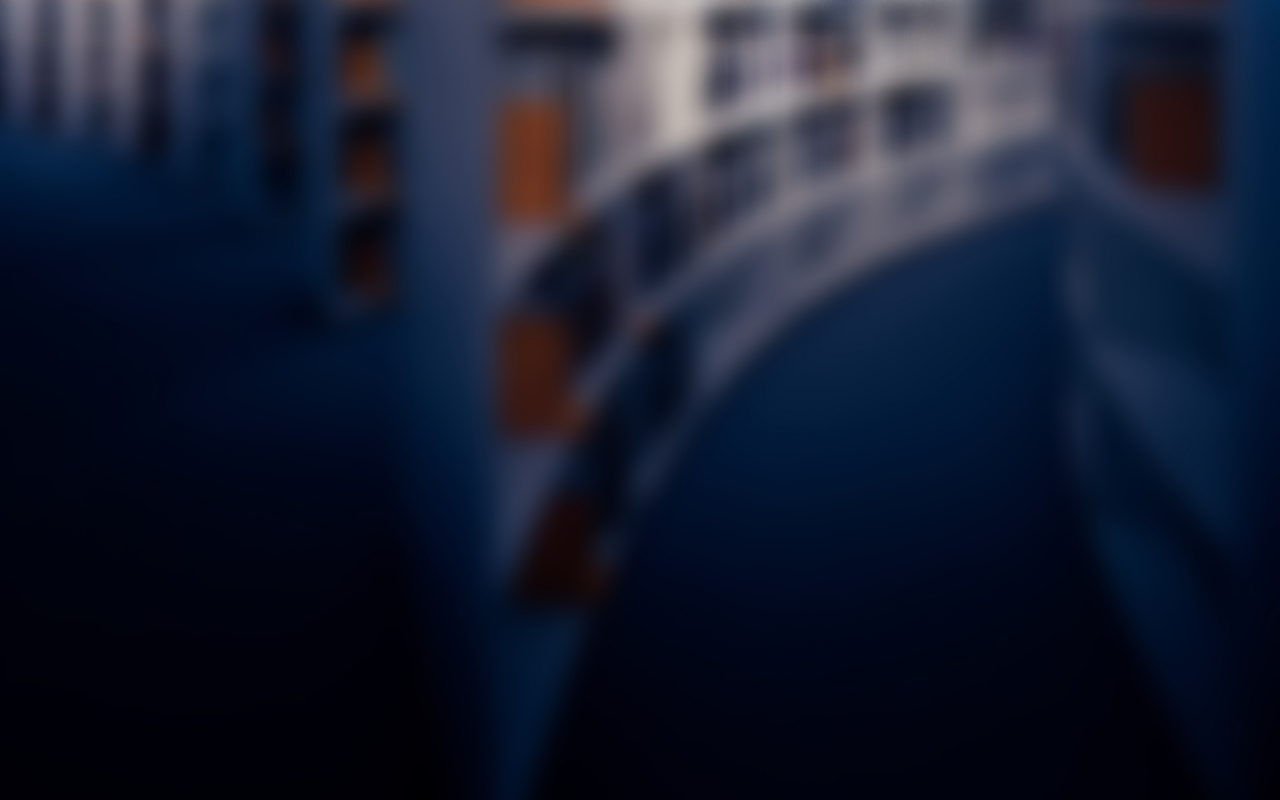
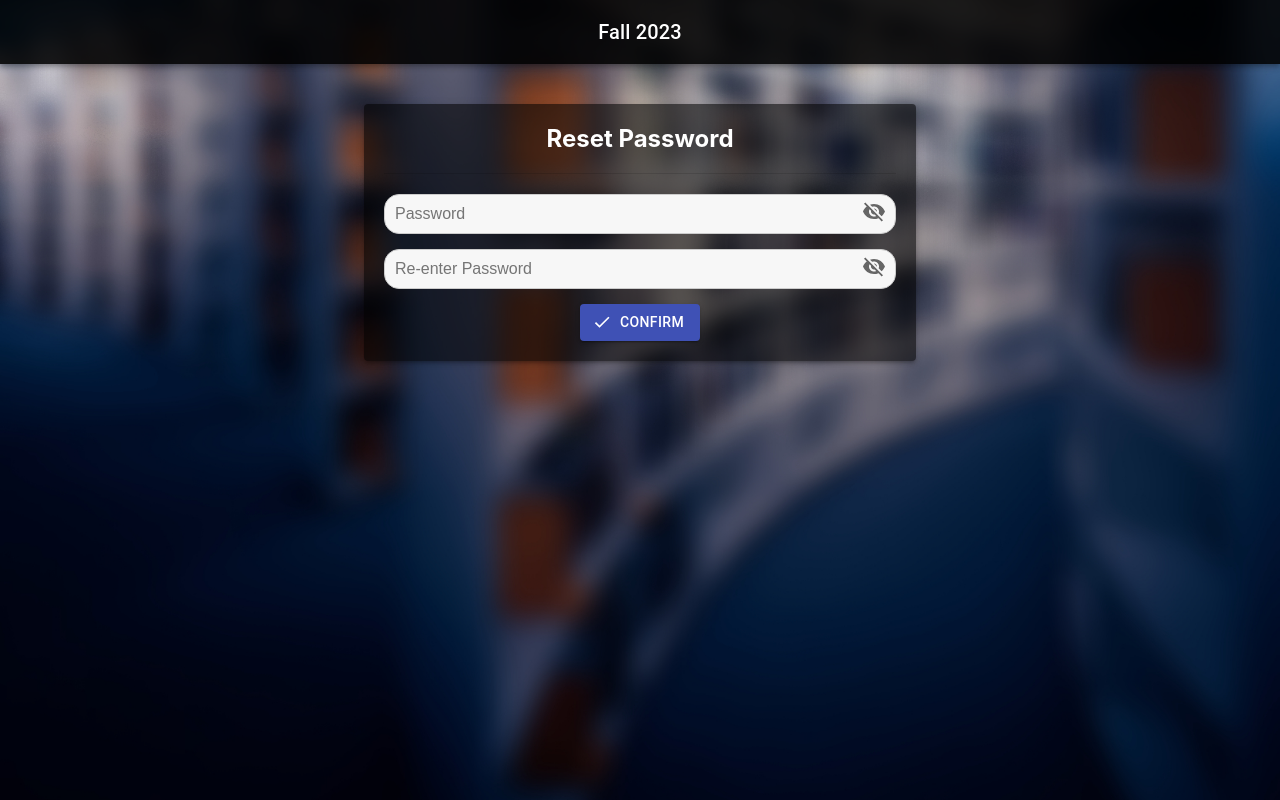
Before and after one commit to scartchboy/fall-2023, a React (Create React App) app: page /reset-password/1 in a window 1280 px wide. Before the commit this address had no page. Built offline with nearby package versions, Linux system fonts and the light colour scheme.

Commit message:
Reset Password functionality & 404 Page

```diff
--- a/src/App.js
+++ b/src/App.js
@@ -12,6 +12,7 @@
 import CustomAppBar from './components/CustomAppBar/CustomAppBar';
 import Protected from './auth/ProtectedRoute';
 import ResetPassword from './auth/resetPassword/resetPassword';
+import Page404 from './common/Page404';
 
 function App() {
   return (
@@ -27,7 +28,8 @@
             <Route path="/search-page" element={<SearchPage />} />
             <Route path="/two-auth" element={<TwoAuth />} />
             <Route path="/check-email" element={<CheckEmail />} />
-            <Route path="/reset-password" element={<ResetPassword />} />
+            <Route path="/reset-password/:token" element={<ResetPassword />} />
+            <Route path="*" element={<Page404 />} />
           </Route>
         </Routes>
       </BrowserRouter>
--- a/src/auth/forgorPassword/ForgotPassword.js
+++ b/src/auth/forgorPassword/ForgotPassword.js
@@ -2,12 +2,9 @@
 import {
     Container,
     Paper,
-    Typography,
     TextField,
     Button,
-    IconButton,
     Divider,
-    Grid,
 } from '@material-ui/core';
 import { SendOutlined } from '@material-ui/icons';
 import './ForgotPassword.css'
@@ -20,9 +17,8 @@
     const [email, setEmail] = useState("");
 
     const handleSubmit = () => {
-        console.log(email);
         axios({
-            url: 'http://localhost:5000/v1/auth/user/resetPassword',
+            url: 'http://localhost:5000/v1/auth/user/resetPasswordLink',
             method: 'POST',
             data: {
                 email : email
@@ -32,10 +28,11 @@
                 toast.warn("Please check the mail for reset link", {
                     position:toast.POSITION.BOTTOM_LEFT
                 })
+            }else{
+                toast.error("Error occured!! Please try again", {
+                    position:toast.POSITION.BOTTOM_LEFT
+                })
             }
-            toast.error("Error occured!! Please try again", {
-                position:toast.POSITION.BOTTOM_LEFT
-            })
         }).catch(e => {
             toast.error("Error occured!! Please try again", {
                 position:toast.POSITION.BOTTOM_LEFT
--- a/src/auth/resetPassword/resetPassword.js
+++ b/src/auth/resetPassword/resetPassword.js
@@ -9,20 +9,71 @@
 import './resetPassword.css'
 import axios from 'axios';
 import { toast } from 'react-toastify';
-import { Check } from '@material-ui/icons';
+import { Check, Visibility, VisibilityOff } from '@material-ui/icons';
+import { useNavigate, useParams } from 'react-router-dom';
 
 function ResetPassword() {
 
     const [newPassword, setNewPassword] = useState("")
     const [confirmPassword, setConfirmPassword] = useState("")
 
+    const [showPassword, setShowPassword] = useState(false);
+    const [showRePassword, setShowRePassword] = useState(false);
+
+    const { token } = useParams();
+
+    const navigate = useNavigate();
+
     function handleSubmit(e) {
+
+        if (newPassword !== confirmPassword) {
+            toast.error("Password and Confirm Password must match", {
+                position: toast.POSITION.BOTTOM_LEFT
+            })
+            return;
+        }
+
+        axios({
+            url: `http://localhost:5000/v1/auth/user/resetPassword`,
+            method: 'POST',
+            data: {
+                newPassword: newPassword,
+                token: token
+            }
+        }).then(res => {
+            if (res.status == 200) {
+                toast.success("Password reset success. Please login", {
+                    position: toast.POSITION.BOTTOM_LEFT
+                })
+                navigate('/')
+            }
+        }).catch(e => {
+            toast.error("Error occured while processing", {
+                position: toast.POSITION.BOTTOM_LEFT
+            })
+            console.log(e);
+        })
+
         setNewPassword("");
         setConfirmPassword("");
     }
 
+    const toggleShowPassword = () => {
+        setShowPassword(!showPassword);
+    };
+
+    const toggleShowRePassword = () => {
+        setShowRePassword(!showRePassword);
+    };
+
     useEffect(() => {
-
+        console.log(token);
+        if (!token) {
+            toast.error("Invalid Token", {
+                position: toast.POSITION.BOTTOM_LEFT
+            })
+            navigate('/')
+        }
     }, [])
 
     return (
@@ -31,27 +82,36 @@
                 <h2>Reset Password</h2>
                 <Divider style={{ margin: '20px 0' }} />
 
-                <TextField
-                    label="New Password"
-                    className='inputClass'
-                    type="password"
-                    fullWidth
-                    margin="normal"
-                    value={newPassword}
-                    onChange={(e) => setNewPassword(e.target.value)
-                    }
-                />
-
-                <TextField
-                    label="Confirm Password"
-                    className='inputClass'
-                    type="password"
-                    fullWidth
-                    margin="normal"
-                    value={confirmPassword}
-                    onChange={(e) => setConfirmPassword(e.target.value)
-                    }
-                />
+                <div className="input-group">
+                    <input
+                        type={showPassword ? 'text' : 'password'}
+                        placeholder="Password"
+                        value={newPassword}
+                        onChange={(e) => setNewPassword(e.target.value)}
+                    />
+                    <span className="password-toggle" onClick={toggleShowPassword}>
+                        {showPassword ? (
+                            <Visibility />
+                        ) : (
+                            <VisibilityOff />
+                        )}
+                    </span>
+                </div>
+                <div className="input-group">
+                    <input
+                        type={showRePassword ? 'text' : 'password'}
+                        placeholder="Re-enter Password"
+                        value={confirmPassword}
+                        onChange={(e) => setConfirmPassword(e.target.value)}
+                    />
+                    <span className="password-toggle" onClick={toggleShowRePassword}>
+                        {showRePassword ? (
+                            <Visibility />
+                        ) : (
+                            <VisibilityOff />
+                        )}
+                    </span>
+                </div>
                 <Button
                     variant="contained"
                     color="primary"
--- /dev/null
+++ b/src/common/Page404.js
@@ -0,0 +1,27 @@
+import React from 'react'
+import {
+    Container,
+    Paper,
+    Divider,
+} from '@material-ui/core';
+import { Link } from 'react-router-dom';
+
+function Page404() {
+    return (
+        <Container maxWidth="sm">
+            <Paper elevation={3} style={{padding: "20px",
+    marginTop: "40px",
+    backgroundColor: "#00000090"}}>
+                <h2>404</h2>
+                <Divider style={{ margin: '20px 0' }} />
+                <h2>Page Not found</h2>
+                <pre>Best thing to do, when lost</pre>
+                <Link to="/">
+                    <a>Go Home</a>
+                </Link>
+            </Paper>
+        </Container>
+    )
+}
+
+export default Page404
--- a/src/common/Profile/Profile.js
+++ b/src/common/Profile/Profile.js
@@ -81,7 +81,7 @@
             url: 'http://localhost:5000/v1/user/changePassword',
             method: "POST",
             data: {
-                password: currentPassword,
+                oldPassword: currentPassword,
                 newPassword: newPassword
             },
             headers: {
@@ -92,7 +92,12 @@
                 position:toast.POSITION.BOTTOM_LEFT
             })
             console.log('Successfully updated the password');
-        }).catch(e => console.log(e))
+        }).catch(e => {
+            toast.error("Error occured while updating the password",{
+                position:toast.POSITION.BOTTOM_LEFT
+            })
+            console.log(e)
+        })
         setShowChangePassword(true);
     }
 
```
